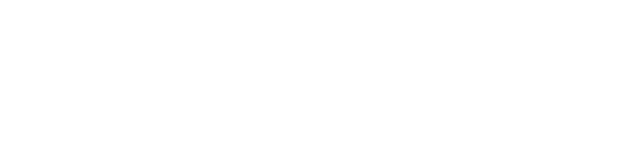
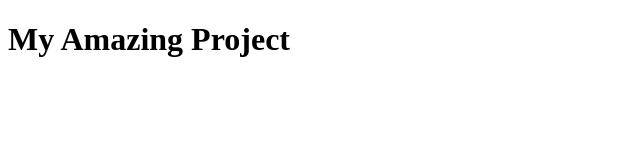
Before and after one commit to resonantdoghouse/git-branching-demo, a plain HTML site: page index.html in a window 1280 px wide. Shown: the whole page, without its empty margins (0-640 px from the left). Drawn offline with Linux system fonts and the light colour scheme.

Commit message:
add title to index.html

```diff
--- a/index.html
+++ b/index.html
@@ -6,6 +6,7 @@
     <title>Document</title>
 </head>
 <body>
+    <h1>My Amazing Project</h1>
 
 </body>
 </html>
```
